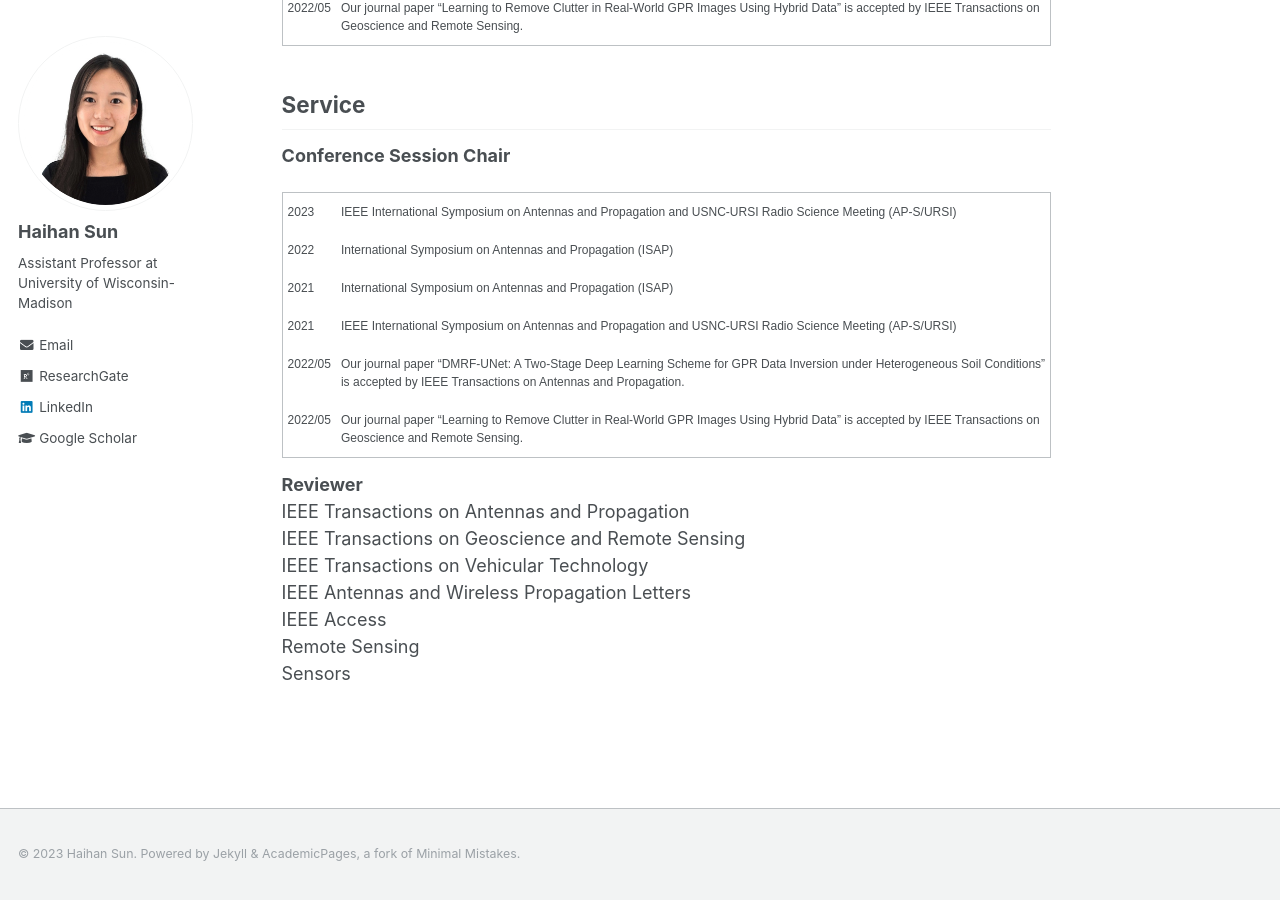
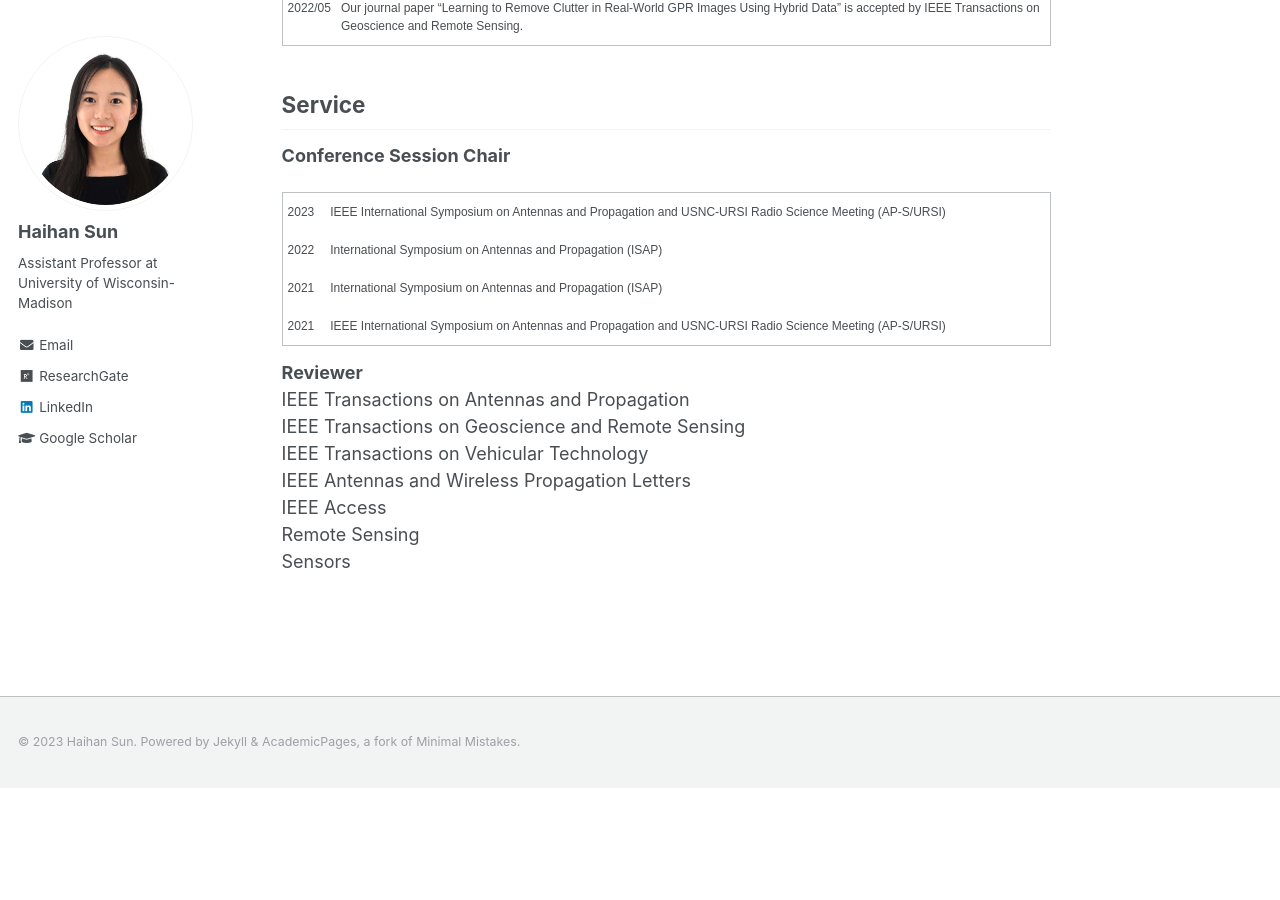
Before and after one commit to Haihan-Sun/Haihan-Sun.github.io, a Jekyll site: the page built from _pages/about.md, in a window 1280 px wide and 900 px high, scrolled down 1085 px. Built offline with Jekyll 4.4.1, drawn with Linux system fonts in a browser that asks for light colours; after the commit the page ends 1873 px from its top, so only the background shows below that.

Commit message:
Update about.md

```diff
--- a/_pages/about.md
+++ b/_pages/about.md
@@ -96,14 +96,6 @@ Service
     <td class="tg-tdlr">2021</td>
     <td class="tg-tdlr">IEEE International Symposium on Antennas and Propagation and USNC-URSI Radio Science Meeting (AP-S/URSI)</td>
   </tr>
-  <tr>
-    <td class="tg-tdlr">2022/05</td>
-    <td class="tg-tdlr">Our journal paper “DMRF-UNet: A Two-Stage Deep Learning Scheme for GPR Data Inversion under Heterogeneous Soil Conditions” is accepted by IEEE Transactions on Antennas and Propagation.</td>
-  </tr>
-  <tr>
-    <td class="tg-tdlr">2022/05</td>
-    <td class="tg-tdlr">Our journal paper “Learning to Remove Clutter in Real-World GPR Images Using Hybrid Data” is accepted by IEEE Transactions on Geoscience and Remote Sensing.</td>
-  </tr>
 </tbody>
 </table>
 
```
